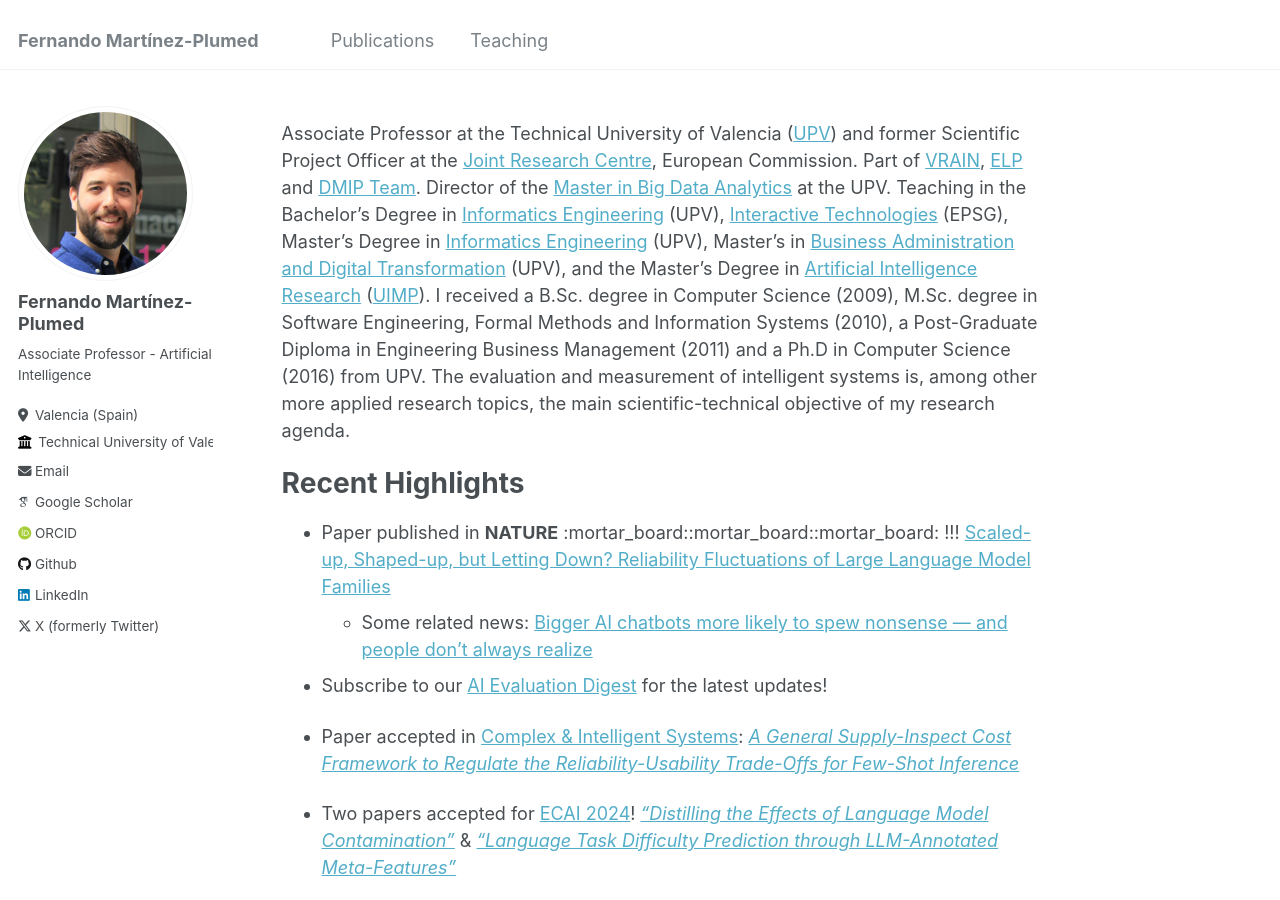
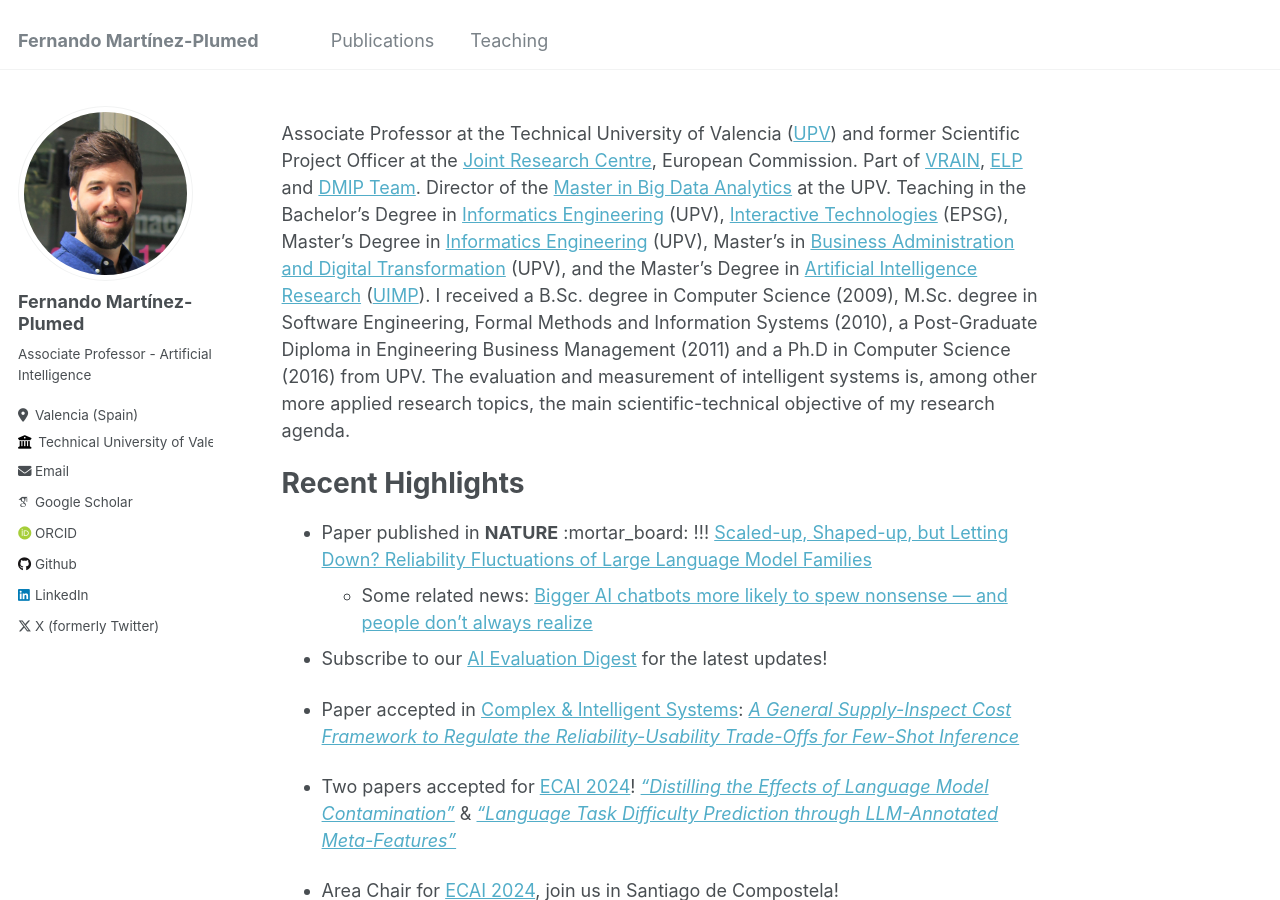
Before and after one commit to nandomp/nandomp.github.io, a Jekyll site: the page built from _pages/about.md, in a window 1280 px wide and 900 px high. Built offline with Jekyll 4.4.1, drawn with Linux system fonts in a browser that asks for light colours; some web fonts are replaced; part of the change alters nothing that is shown.

Commit message:
Update about.md

```diff
--- a/_pages/about.md
+++ b/_pages/about.md
@@ -13,7 +13,7 @@ Associate Professor at the Technical University of Valencia ([UPV](http://www.up
 Recent Highlights
 ======
 
-* Paper published in **NATURE** :mortar_board::mortar_board::mortar_board: !!!  [Scaled-up, Shaped-up, but Letting Down? Reliability Fluctuations of Large Language Model Families](https://www.nature.com/articles/s41586-024-07930-y)
+* Paper published in **NATURE** :mortar_board: !!!  [Scaled-up, Shaped-up, but Letting Down? Reliability Fluctuations of Large Language Model Families](https://www.nature.com/articles/s41586-024-07930-y)
   * Some related news: [Bigger AI chatbots more likely to spew nonsense — and people don't always realize](https://www.nature.com/articles/d41586-024-03137-3)
 
 * Subscribe to our [AI Evaluation Digest](https://aievaluation.substack.com/) for the latest updates!
```
